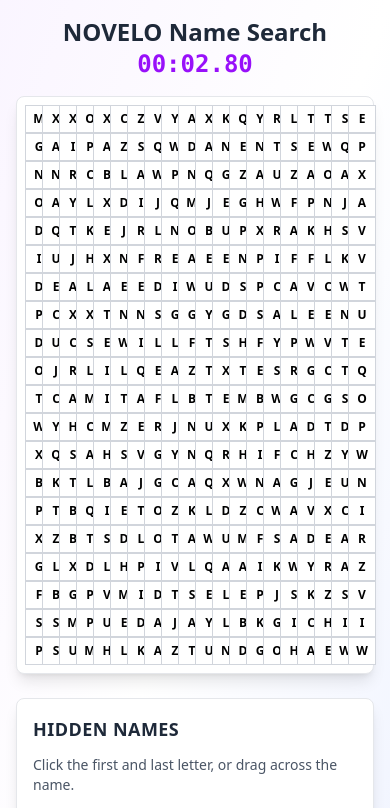
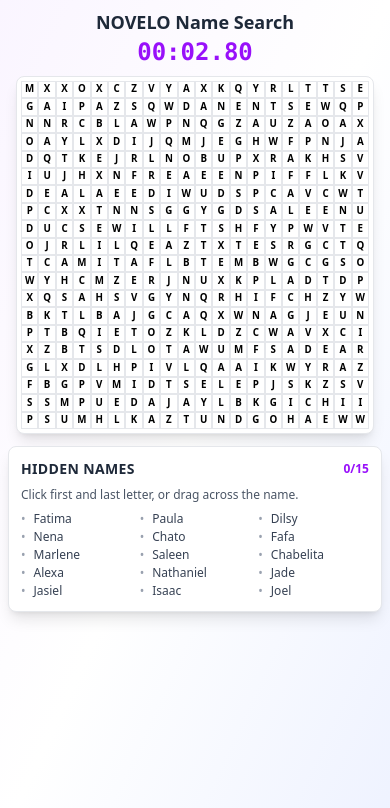
Before and after one commit to chuckycastle/novelo, a website built with Vite: page index.html in a window 390 px wide. Both pictures are taken after a click on the button "Start Game". Shown: the top 808 px of the page. Built offline with nearby package versions, Linux system fonts and the light colour scheme.

Commit message:
Fix mobile portrait layout and prevent scroll during drag
- Grid now uses viewport-based sizing to fit portrait screens
- Changed touch-action to 'none' on grid to prevent scrolling
- Added preventDefault() on pointer events during grid interaction
- Added touchmove listener as extra scroll prevention
- Made header, word list, and progress more compact on mobile
- Word list uses 3 columns on mobile for better space usage

```diff
--- a/index.html
+++ b/index.html
@@ -31,41 +31,43 @@
     </div>
 
     <!-- Game Screen -->
-    <div id="game-screen" class="hidden min-h-screen p-4">
+    <div id="game-screen" class="hidden p-2 sm:p-4">
       <div class="max-w-4xl mx-auto">
-        <!-- Header -->
-        <header class="text-center mb-4">
-          <h1 class="text-2xl sm:text-3xl font-bold text-gray-800">
+        <!-- Header - compact on mobile -->
+        <header class="text-center mb-2 sm:mb-4">
+          <h1 class="text-lg sm:text-2xl md:text-3xl font-bold text-gray-800">
             NOVELO Name Search
           </h1>
-          <div id="timer" class="font-mono text-2xl sm:text-3xl font-bold text-purple-600 mt-2">
+          <div id="timer" class="font-mono text-xl sm:text-2xl md:text-3xl font-bold text-purple-600 mt-1">
             00:00.00
           </div>
         </header>
 
         <!-- Main layout -->
-        <div class="flex flex-col md:flex-row md:gap-8">
-          <!-- Grid -->
-          <div class="flex-1 flex justify-center">
-            <div id="grid" class="bg-white rounded-lg shadow-lg p-2 border border-gray-200">
+        <div class="flex flex-col md:flex-row md:gap-8 md:items-start">
+          <!-- Grid - centered and responsive -->
+          <div class="flex justify-center">
+            <div id="grid" class="bg-white rounded-lg shadow-lg p-1 sm:p-2 border border-gray-200">
               <!-- Grid cells rendered by JS -->
             </div>
           </div>
 
-          <!-- Sidebar -->
-          <aside class="w-full md:w-64 mt-6 md:mt-0">
-            <div class="bg-white rounded-lg shadow-lg p-4 border border-gray-200">
-              <h2 class="text-lg font-semibold text-gray-800 mb-3 uppercase tracking-wide">
-                Hidden Names
-              </h2>
-              <p class="text-sm text-gray-600 mb-4">
-                Click the first and last letter, or drag across the name.
+          <!-- Sidebar - scrollable word list on mobile -->
+          <aside class="w-full md:w-64 mt-3 md:mt-0 flex-shrink-0">
+            <div class="bg-white rounded-lg shadow-lg p-3 sm:p-4 border border-gray-200">
+              <div class="flex items-center justify-between mb-2">
+                <h2 class="text-sm sm:text-lg font-semibold text-gray-800 uppercase tracking-wide">
+                  Hidden Names
+                </h2>
+                <div id="progress" class="text-xs sm:text-sm text-gray-600">
+                  <!-- Progress rendered by JS -->
+                </div>
+              </div>
+              <p class="text-xs sm:text-sm text-gray-600 mb-2 sm:mb-4">
+                Click first and last letter, or drag across the name.
               </p>
-              <div id="word-list">
+              <div id="word-list" class="max-h-32 sm:max-h-none overflow-y-auto">
                 <!-- Word list rendered by JS -->
-              </div>
-              <div id="progress" class="mt-4 pt-4 border-t border-gray-200 text-sm">
-                <!-- Progress rendered by JS -->
               </div>
             </div>
           </aside>
--- a/src/input/pointer-handler.ts
+++ b/src/input/pointer-handler.ts
@@ -48,6 +48,9 @@
     const pos = getPositionFromElement(e.target as Element);
     if (!pos) return;
 
+    // Prevent default to stop scrolling/text selection
+    e.preventDefault();
+
     // Capture pointer on the grid element to prevent pointerleave during drag
     gridElement.setPointerCapture(e.pointerId);
 
@@ -64,6 +67,9 @@
 
   const onPointerMove = (e: PointerEvent): void => {
     if (!tracker || !tracker.startPosition) return;
+
+    // Prevent default to stop scrolling while dragging
+    e.preventDefault();
 
     const dx = e.clientX - tracker.startX;
     const dy = e.clientY - tracker.startY;
@@ -125,6 +131,14 @@
   // Prevent context menu on long press
   gridElement.addEventListener('contextmenu', (e) => e.preventDefault());
 
+  // Prevent touch scrolling on the grid
+  const onTouchMove = (e: TouchEvent): void => {
+    if (tracker) {
+      e.preventDefault();
+    }
+  };
+  gridElement.addEventListener('touchmove', onTouchMove, { passive: false });
+
   // Return cleanup function
   return () => {
     gridElement.removeEventListener('pointerdown', onPointerDown);
@@ -132,5 +146,6 @@
     gridElement.removeEventListener('pointerup', onPointerUp);
     gridElement.removeEventListener('pointercancel', onPointerCancel);
     gridElement.removeEventListener('pointerleave', onPointerLeave);
+    gridElement.removeEventListener('touchmove', onTouchMove);
   };
 }
--- a/src/styles/main.css
+++ b/src/styles/main.css
@@ -29,12 +29,26 @@
   }
 }
 
-/* Grid styling */
+/* Grid styling - responsive for portrait mobile */
 #grid {
   display: grid;
-  grid-template-columns: repeat(20, minmax(0, 1fr));
+  grid-template-columns: repeat(20, 1fr);
   gap: 0;
-  touch-action: manipulation;
+  touch-action: none; /* Prevent scrolling while interacting with grid */
+  width: min(100%, calc(100vw - 2rem)); /* Fit within viewport with padding */
+  max-width: 720px; /* Cap size on larger screens */
+  aspect-ratio: 1; /* Keep grid square */
+}
+
+/* Grid cells - size based on container */
+#grid button {
+  aspect-ratio: 1;
+  width: 100%;
+  height: auto;
+  min-width: 0;
+  min-height: 0;
+  padding: 0;
+  font-size: clamp(0.5rem, 2.5vw, 0.875rem);
 }
 
 /* Prevent text selection during drag */
--- a/src/ui/grid.ts
+++ b/src/ui/grid.ts
@@ -18,14 +18,13 @@
       const cell = document.createElement('button');
       cell.type = 'button';
       cell.className = `
-        w-7 h-7 sm:w-8 sm:h-8 md:w-9 md:h-9
         flex items-center justify-center
-        border border-gray-300
-        font-semibold uppercase text-xs sm:text-sm
-        select-none touch-manipulation
+        border border-gray-200
+        font-semibold uppercase
+        select-none
         transition-colors duration-100
-        focus:outline-none focus:ring-2 focus:ring-purple-400 focus:ring-offset-1
-        ${isFound ? 'bg-green-200 border-green-600 text-green-800' : 'bg-white hover:bg-purple-50'}
+        focus:outline-none
+        ${isFound ? 'bg-green-200 border-green-400 text-green-800' : 'bg-white hover:bg-purple-50'}
       `.trim().replace(/\s+/g, ' ');
 
       cell.textContent = letter;
--- a/src/ui/word-list.ts
+++ b/src/ui/word-list.ts
@@ -11,7 +11,7 @@
   container.innerHTML = '';
 
   const list = document.createElement('ul');
-  list.className = 'grid grid-cols-2 gap-x-4 gap-y-1 text-sm';
+  list.className = 'grid grid-cols-3 sm:grid-cols-2 gap-x-2 sm:gap-x-4 gap-y-0.5 sm:gap-y-1 text-xs sm:text-sm';
 
   words.forEach((word) => {
     const isFound = foundWords.has(word);
@@ -48,9 +48,8 @@
 
   container.innerHTML = `
     <span class="${isComplete ? 'text-green-600' : 'text-purple-600'} font-semibold">
-      ${found} / ${total}
+      ${found}/${total}
     </span>
-    <span class="text-gray-600"> names found</span>
-    ${isComplete ? '<span class="ml-2">🎉</span>' : ''}
+    ${isComplete ? ' 🎉' : ''}
   `;
 }
```
